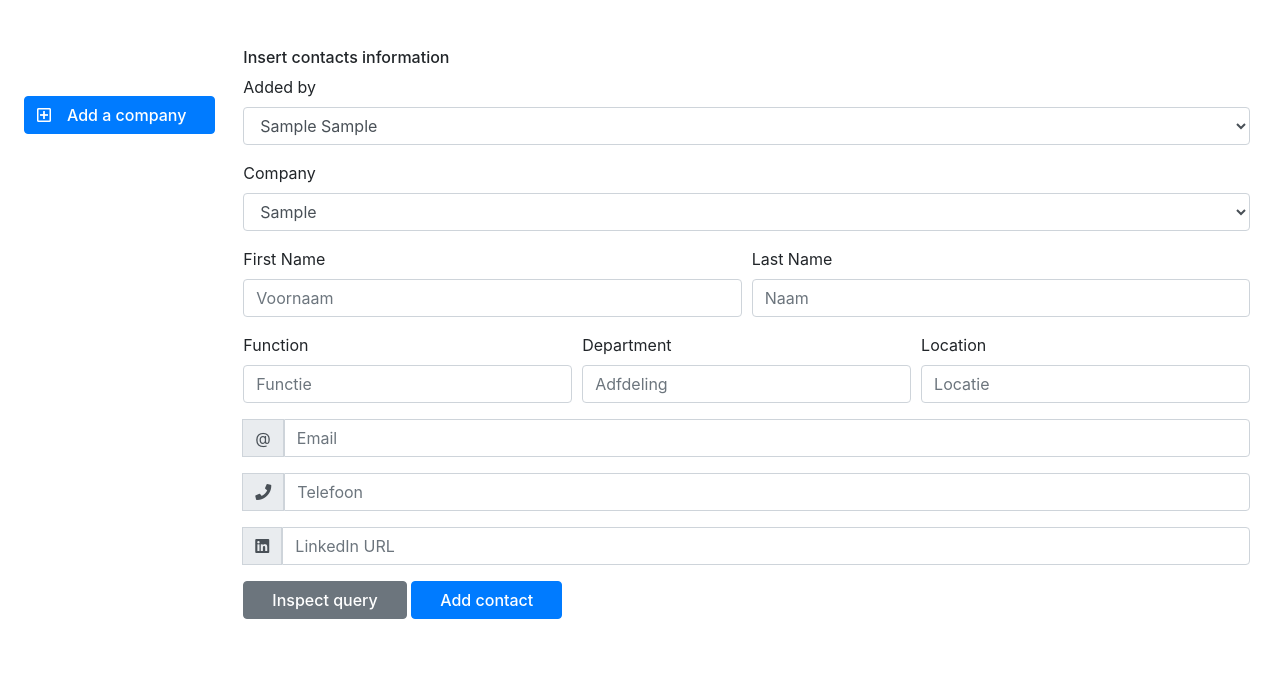
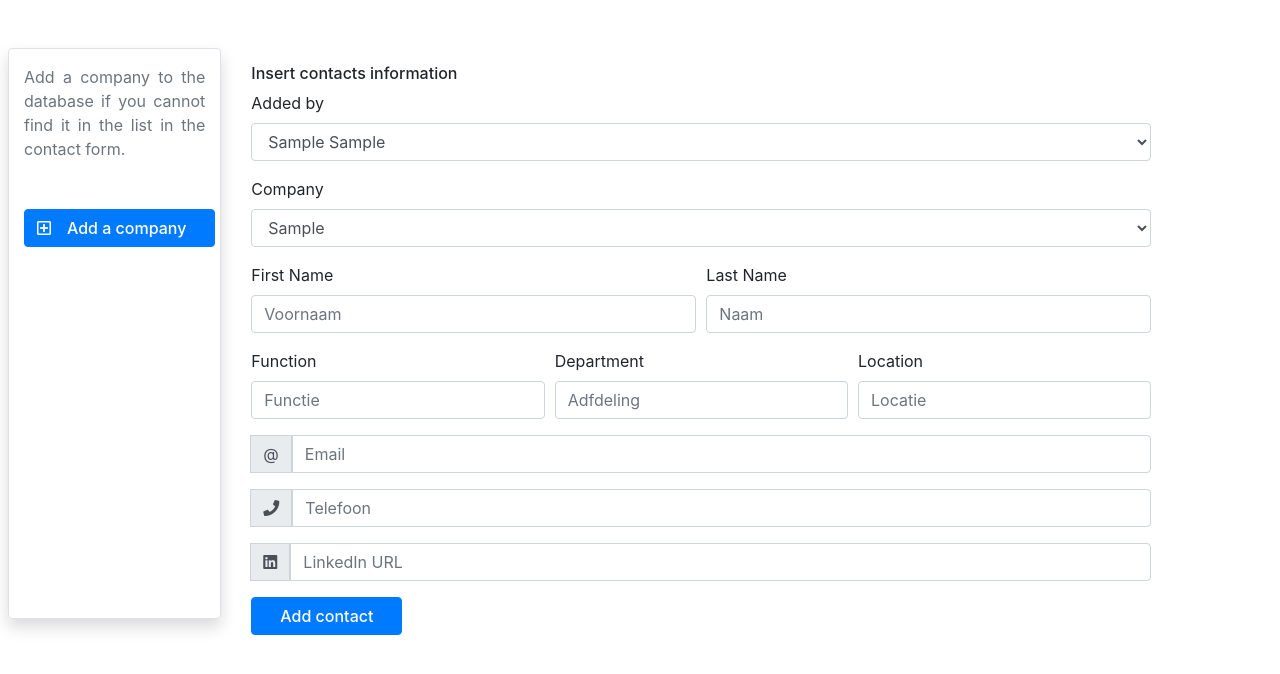
Before and after one commit to Reggem/YACHT_DATABASE, a PHP site: page /Insert/insert.php in a window 1280 px wide. Shown: the part 58-732 px from the top of the page. Run offline with PHP 8.4, Linux system fonts and the light colour scheme; the visitor is signed in with stand-in values (Sample User, id 1); tables that the repository leaves empty or names only in its code hold one stand-in row (values such as "Sample post"); some libraries are stand-ins or nearby versions.

Commit message:
Removed inspect query button, added borders to the add company section

```diff
--- a/Insert/company.php
+++ b/Insert/company.php
@@ -1,4 +1,7 @@
-<div class="col-md-2 col-sm-12 mb-3 pl-4 text-center" >
+<div class="col-md-2 col-sm-12 mb-3 ml-2 text-center border border rounded shadow shadow-regular" >
+  <div class="text-muted b text-justify mt-3">
+    Add a company to the database if you cannot find it in the list in the contact form.
+  </div>
   <button class="btn btn-primary mt-5 mb-3" data-toggle="modal" data-target="#addcomp"><i class="far fa-plus-square"></i><span class="mx-3 h6">Add a company</span>
   </button>
 
--- a/Insert/contact.php
+++ b/Insert/contact.php
@@ -12,7 +12,7 @@ try {
   $avCompanies=$sqlCompanies->fetchall();
 
   // Get available Trainees
-  $querytrainees="SELECT CONCAT_WS(' ',Voornaam, Naam) as Trainee
+  $querytrainees="SELECT DISTINCT CONCAT_WS(' ',Voornaam, Naam) as Trainee
   FROM trainees
   ORDER BY Trainee;";
 
@@ -28,8 +28,8 @@ try {
 
 
 
-<div class="col-md-10 col-sm-12" id=contactform>
-  <form method="post" class="container" action="<?php echo htmlspecialchars($_SERVER["PHP_SELF"]);?>">
+<div class="col-md-9 col-sm-12" id=contactform>
+  <form method="post" class="container mt-3" action="<?php echo htmlspecialchars($_SERVER["PHP_SELF"]);?>">
 
     <div class="h6">Insert contacts information</div>
     <div class="form-group mb-3">
@@ -106,7 +106,12 @@ try {
     </div>
 
     <!-- When clicked a modal opens -->
-    <button class="btn btn-secondary " type="submit" aria-pressed="true" name="inspectadd" data-toggle="modal" data-target="#QueryModal"><span class="mx-3 h6">Inspect query</span></button>
+
+    <!-- <button class="btn btn-secondary " type="submit"  name="inspectadd" id="inspectqueryadd" data-toggle="modal" data-target="#myModal"><span class="mx-3 h6">Inspect query</span></button> -->
+
+
+
+
     <!--  wen clicked the query is executed-->
     <button class="btn btn-primary " type="submit" aria-pressed="true" name="contactsubmit"><span class="mx-3 h6">Add contact</span></button>
   </form>
--- a/Insert/insert.php
+++ b/Insert/insert.php
@@ -141,7 +141,11 @@
 
                 $avCompanies=$sqlCompanies->fetchall();
 
+
+
+
                 include('contact.php');
+
 
                 // Format for the query
                 $tab=array($addcontName, $addcontFN, $addEmail,$addTel,$addFun,$addDepartment, $addTrainee, $addLocatie);
@@ -155,32 +159,33 @@
                  SELECT $new_tab, idCompany FROM bedrijven WHERE Bedrijf='$bedrijf';";
 
 
+                ?>
 
 
+                <?php
                 //execute the query only if we click submit
                 if(isset($_POST["contactsubmit"])){
                   $insert=$connection->prepare($sqlcont);
                   $insert->execute();
                 }
 
-                //Display the query
-                if(isset($_POST["inspectadd"])){
-
-                  echo '
-                  <div class="row mt-5">
-                  <div class="col-md-3 col-sm-12" >
-                  </div>
-                  <div class="col-md-9 col-sm-12">
-                    <div class="h6"><b> Query: </b> <br></div>
-                  ';
-                  $insert=$connection->prepare($sqlcont);
-                  echo $sqlcont;
-
-                  echo'  </div>
-                  </div>
-                  </div>';
-
-                }
+                // //Inspect the query
+                // if(isset($_POST["inspectadd"])){
+                //   echo '
+                //   <div class="row mt-5">
+                //   <div class="col-md-3 col-sm-12" >
+                //   </div>
+                //   <div class="col-md-9 col-sm-12">
+                //     <div class="h6"><b> Query: </b> <br></div>
+                //   ';
+                //   $insert=$connection->prepare($sqlcont);
+                //   echo $sqlcont;
+                //
+                //   echo'  </div>
+                //   </div>
+                //   </div>';
+                //
+                // }
 
 
 
@@ -197,7 +202,13 @@
       <script src="https://code.jquery.com/jquery-3.3.1.slim.min.js" integrity="sha384-q8i/X+965DzO0rT7abK41JStQIAqVgRVzpbzo5smXKp4YfRvH+8abtTE1Pi6jizo" crossorigin="anonymous"></script>
      <script src="https://cdnjs.cloudflare.com/ajax/libs/popper.js/1.14.3/umd/popper.min.js" integrity="sha384-ZMP7rVo3mIykV+2+9J3UJ46jBk0WLaUAdn689aCwoqbBJiSnjAK/l8WvCWPIPm49" crossorigin="anonymous"></script>
      <script src="https://stackpath.bootstrapcdn.com/bootstrap/4.1.3/js/bootstrap.min.js" integrity="sha384-ChfqqxuZUCnJSK3+MXmPNIyE6ZbWh2IMqE241rYiqJxyMiZ6OW/JmZQ5stwEULTy" crossorigin="anonymous"></script>
+     <!-- <script type="text/javascript">
+          $('#inspectqueryadd').on('click', function(e){
+          $('#myModal').modal('show');
+          e.preventDefault();
+          });
 
+     </script> -->
 
   </body>
 
--- a/select/select.php
+++ b/select/select.php
@@ -60,7 +60,7 @@ require('../config.php');
 
     <div class="container-fluid">
       <div class="row mt-3">
-        <div class="col-md-2" >
+        <div class="col-lg-2" >
 
           <!-- Form to select the fields we want to filter on -->
             <?php
@@ -147,7 +147,7 @@ require('../config.php');
                   }
 
              }else{
-               echo "<div class='text-center text-muted h1 align-middle'>NO QUERY</div>";
+               echo "<div class='text-center text-muted h1 align-middle' style='height:100%;'><span class='align-middle'>NO QUERY FORMED</span></div>";
              }
         ?>
         </div>
--- a/select/selectform.php
+++ b/select/selectform.php
@@ -2,8 +2,8 @@
 <?php
 
   // Get available Industries
-  $querytrainees="SELECT DISTINCT ToegevoegdDoor as Trainee
-  FROM contacts
+  $querytrainees="SELECT DISTINCT CONCAT_WS(' ',Voornaam, Naam) as Trainee
+  FROM trainees
   ORDER BY Trainee;";
 
   $sqltrainees=$connection->prepare($querytrainees);
```
